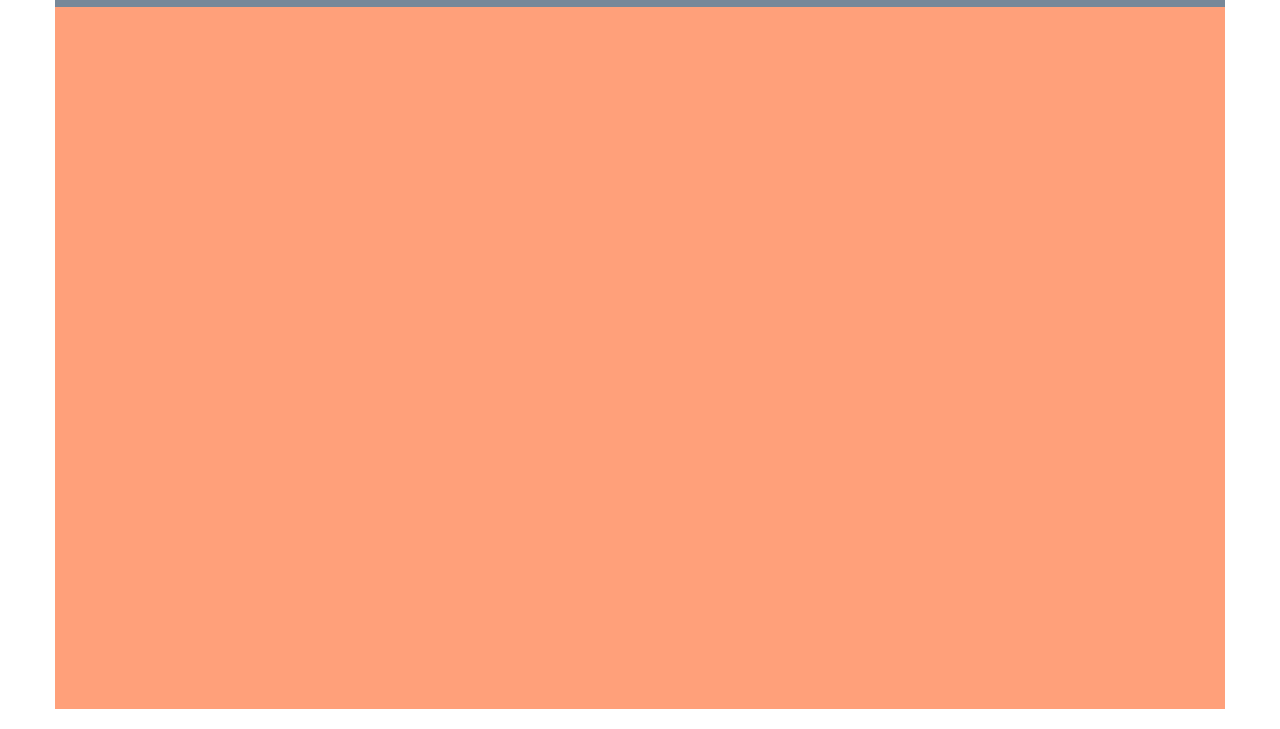
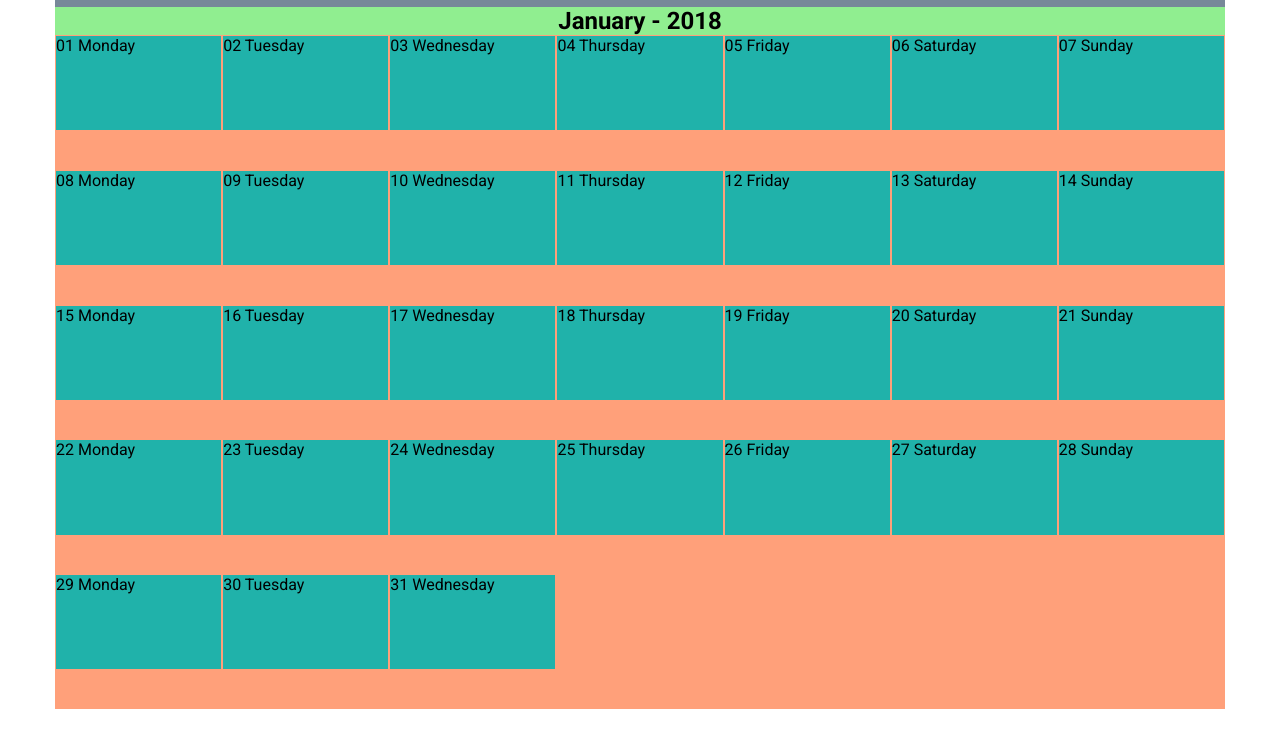
Before and after one commit to fabiogadau/ajax-ex-calendar, a plain HTML site: page index.html in a window 1280 px wide. Shown: the part 71-800 px from the top of the page. Drawn offline with nearby package versions, Linux system fonts and the light colour scheme; no server answers.

Commit message:
js first steps ok

```diff
--- a/index.html
+++ b/index.html
@@ -11,14 +11,23 @@
 </head>
 <body>
 
+  <!-- General container -->
   <div id="app" class="flex-column">
-    <h1>Calendar</h1>
+    <!-- Calendar title -->
+    <h1 class="text-center">Calendar</h1>
+    <!-- Calendar -->
     <div class="calendar flex-column">
-      <h2 class="month"></h2>
+      <h2 class="month text-center"></h2>
       <ul class="month-days"></ul>
     </div>
   </div>
 
+  <!-- Template Handlebars -->
+  <script id="day-template" type="text/x-handlebars-template">
+    <li class="{{ dayClass }}" data-complete-date="{{ completeDate }}">
+      {{ day }}
+    </li>
+  </script>
 
   <!-- JS -->
   <script src='https://cdnjs.cloudflare.com/ajax/libs/jquery/3.5.0/jquery.min.js'></script>
--- a/script/main.js
+++ b/script/main.js
@@ -12,27 +12,84 @@ Evidenziare le festività nella lista.
 
 $(document).ready(function() {
 
+  // Referenze
+  var monthName = $('.month');
+  var monthDays = $('.month-days');
+
+  // Init Handlebars
+  var source = $('#day-template').html();
+  var template = Handlebars.compile(source);
+
+  // Punto di partenza del calendario
+  var baseMonth = moment('2018-01-01');
+  console.log(baseMonth.daysInMonth());
+
+  // Invoco funzione che stampa i giorni del mese
+  printMonthDays(baseMonth);
+  // Invoco funzione che stampa le festività del mese
+  printHolidays(baseMonth);
 
 
+  /**************
+  * FUNZIONI
+  **************/
+  // Funzione che stampa a schermo i giorni del mese
+  function printMonthDays(data) {
+    // numero di giorni del mese
+    var daysInMonth = data.daysInMonth();
+    // imposto il nome del mese
+    monthName.html( data.format('MMMM - YYYY') );
+    // imposta data-attribute data visualizzata
+    monthName.attr( 'data-this-date', data.format('YYYY-MM-DD') );
+    // genero giorni del mese
+    for ( var i = 0; i < daysInMonth; i++ ) {
+      var thisDate = moment({
+        year: data.year(),
+        month: data.month(),
+        day: i+1
+      });
+      // imposto dati del template
+      var monthDay = {
+        dayClass: 'day',
+        completeDate: thisDate.format('YYYY-MM-DD'),
+        day: thisDate.format('DD dddd')
+      };
+      // compilo il template e aggiungo al markup
+      var dayToPrint = template(monthDay);
+      monthDays.append(dayToPrint);
+      console.log(dayToPrint);
+    };
+  };
 
+  // Funzione che stampa le festività del mese
+  function printHolidays(date) {
+    var myAPI = 'https://flynn.boolean.careers/exercises/api/holidays?year=2018&month=0'
+    // chiamo API
+    $.ajax({
+      url: myAPI,
+      method: 'GET',
+      data: {
+        year: date.year(),
+        month: date.month()
+      },
+      success: function(result) {
+        var holidays = result.response;
 
+        for ( var i = 0; i < holidays.length; i++) {
+          var thisHoliday = holidays[i];
 
+          var listItem = $('li[data-complete-date="' + thisHoliday.date + '"]');
 
-
-
-
-
-
-
-
-
-
-
-
-
-
-
-
-
+          if ( listItem ) {
+            listItem.addClass('holiday');
+            listItem.text( listItem.text() + ' - ' + thisHoliday.name );
+          }
+        }
+      },
+      error: function() {
+        console.log('Errore');
+      }
+    });
+  };
 
 });
--- a/style/main.css
+++ b/style/main.css
@@ -23,9 +23,8 @@ body {
   background-color: lightslategrey;
 }
 
-/* Calendar Title */
+/* Calendar title */
 h1 {
-  text-align: center;
   margin: 10px 0;
 }
 
@@ -36,10 +35,7 @@ h1 {
   background-color: lightgreen;
 }
 
-.month {
-  text-align: center;
-}
-
+/* Month days */
 .month-days {
   flex-grow: 1;
   list-style: none;
@@ -48,6 +44,7 @@ h1 {
   flex-wrap: wrap;
 }
 
+/* Day */
 .month-days li {
   width: calc(100% / 7);
   height: calc(100% / 7);
@@ -60,3 +57,11 @@ h1 {
   display: flex;
   flex-direction: column;
 }
+
+.text-center {
+  text-align: center;
+}
+
+.holiday {
+  color: tomato;
+}
```
